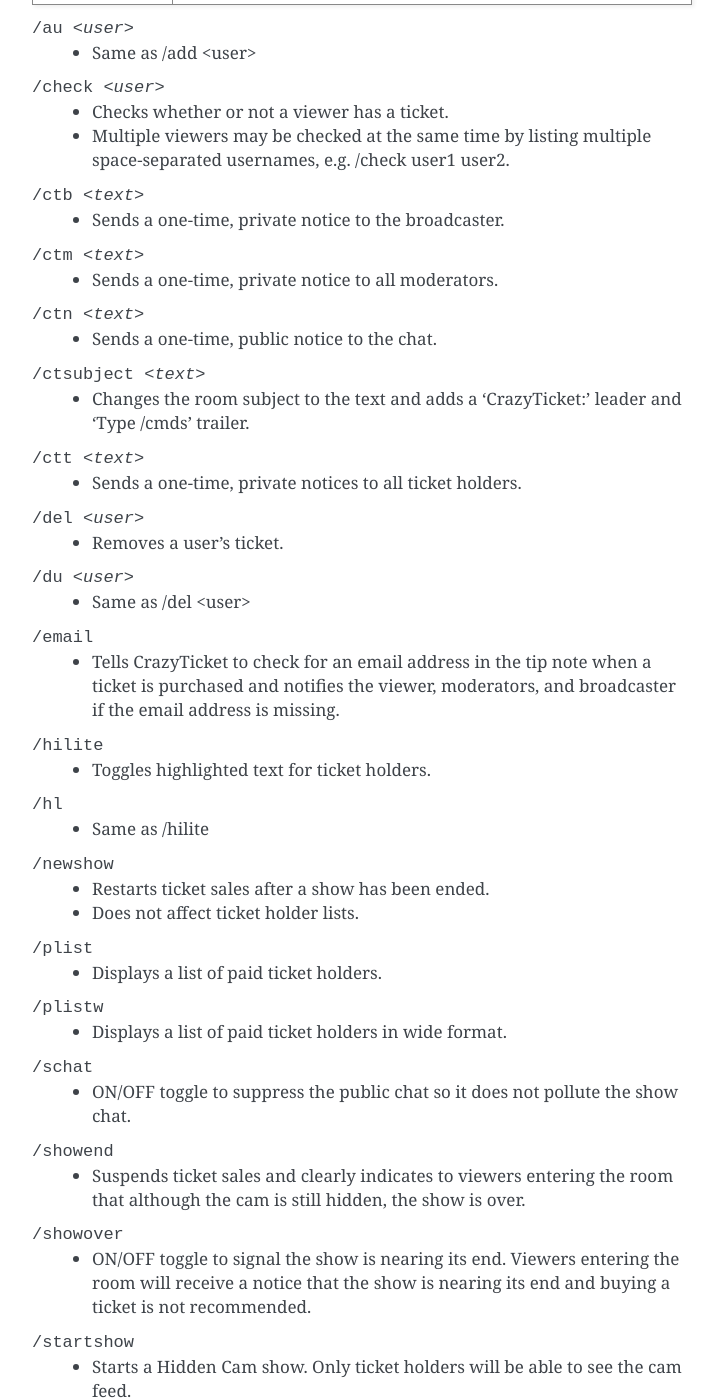
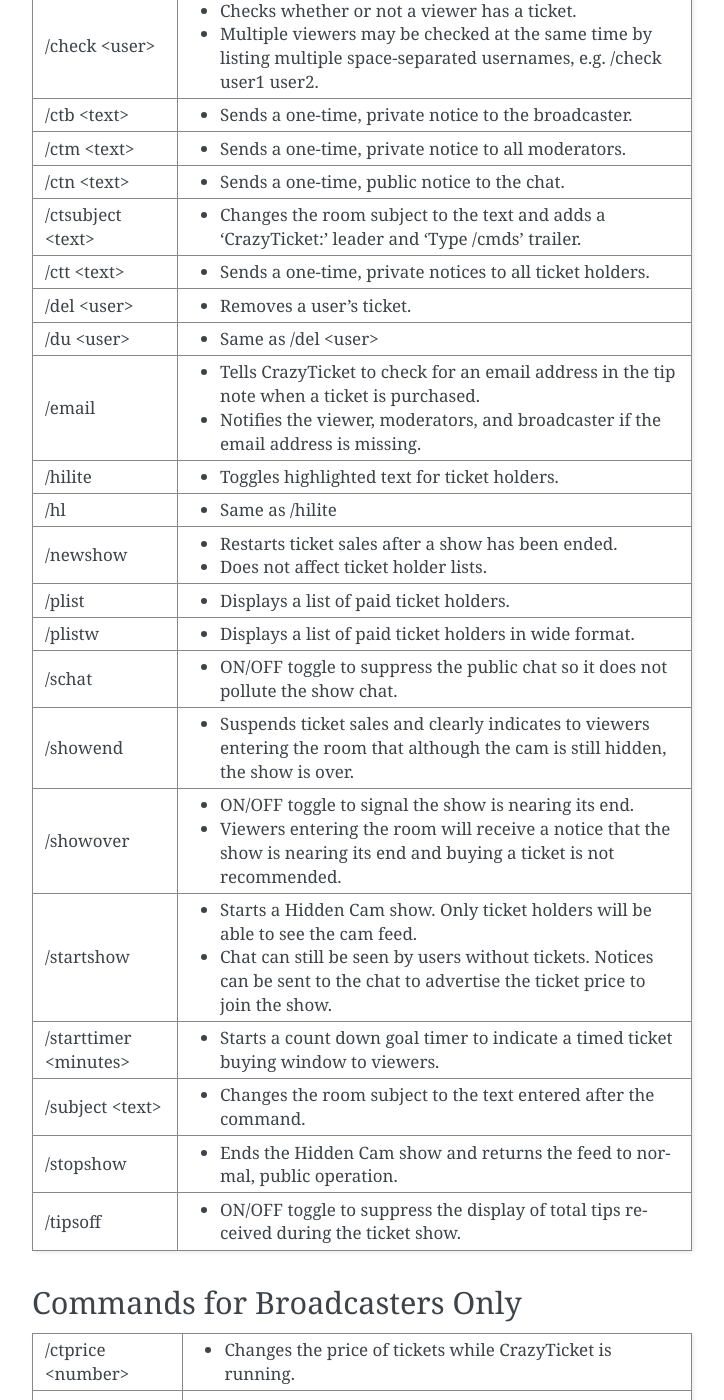
Before and after one commit to cbdocs/crazyticket-bot, a Sphinx documentation site: the page built from docs/source/commands.rst, in a window 1280 px wide and 1400 px high, scrolled down 999 px. Shown: the whole window, without its empty margins (388-1112 px from the left). Built offline with Sphinx 7.4.7, drawn with Linux system fonts in a browser that asks for light colours; some of the changed lines change nothing that is shown; some of the changed text lies outside the part shown.

Commit message:
Fixed table formatting

```diff
--- a/docs/source/commands.rst
+++ b/docs/source/commands.rst
@@ -12,20 +12,21 @@
 Commands for All Users
 ----------------------
 
-/cmds
-	* Displays a list of commands in the chat window.
-/pass
-	* Shows the user whether they have a pass or need to purchase one.
-/timeleft
-	* Displays the remaining time if a goal timer has been set.
-/showtime
-	* Displays the time elapsed since the Hidden Cam show started.
++-----------------------+---------------------------------------------------------------------------------------------------------------------------------------+
+| ``/cmds``		| * Displays a list of commands in the chat window.											|
++-----------------------+---------------------------------------------------------------------------------------------------------------------------------------+
+| ``/pass``		| * Shows the user whether they have a pass or need to purchase one.									|
++-----------------------+---------------------------------------------------------------------------------------------------------------------------------------+
+| ``/timeleft``		| * Displays the remaining time if a goal timer has been set.										|
++-----------------------+---------------------------------------------------------------------------------------------------------------------------------------+
+| ``/showtime``		| * Displays the time elapsed since the Hidden Cam show started.									|
++-----------------------+---------------------------------------------------------------------------------------------------------------------------------------+
 
 Commands for Broadcasters and Moderators
 ----------------------------------------
 
 +-----------------------+---------------------------------------------------------------------------------------------------------------------------------------+
-| </add <user>		| * Manually adds a ticket for the specified user. 											|
+| /add <user>		| * Manually adds a ticket for the specified user. 											|
 |			| * If no user is specified, adds a ticket for the moderator who issued the command. 							|
 |			| * Multiple users can be added by listing multiple space-separated usernames, e.g. /add user1 user2.					|
 |			| * Note: If the output from /tickets is saved, it can be pasted after the /add command to restore tickets to users who purchased them. |
@@ -33,85 +34,63 @@
 | /addtime <minutes>	| * Adds time to a running timer. A negative number will subtract time. 								|
 |			| * Subtracting more time than remains will stop the timer with 1 minute remaining. 							|
 +-----------------------+---------------------------------------------------------------------------------------------------------------------------------------+
-/au <user>
-	* Same as /add <user>
-
-/check <user>
-	* Checks whether or not a viewer has a ticket.
-	* Multiple viewers may be checked at the same time by listing multiple space-separated usernames, e.g. /check user1 user2.
-
-/ctb <text>
-	* Sends a one-time, private notice to the broadcaster.
-
-/ctm <text>
-	* Sends a one-time, private notice to all moderators.
-
-/ctn <text>
-        * Sends a one-time, public notice to the chat.
-
-/ctsubject <text>
-	* Changes the room subject to the text and adds a 'CrazyTicket:' leader and 'Type /cmds' trailer.
-
-/ctt <text>
-	* Sends a one-time, private notices to all ticket holders.
-
-/del <user>
-	* Removes a user's ticket.
-
-/du <user>
-	* Same as /del <user>
-
-/email
-	* Tells CrazyTicket to check for an email address in the tip note when a ticket is purchased and notifies the viewer, moderators, and broadcaster if the email address is missing.
-
-/hilite
-	* Toggles highlighted text for ticket holders.
-
-/hl
-	* Same as /hilite
-
-/newshow
-	* Restarts ticket sales after a show has been ended.
-	* Does not affect ticket holder lists.
-
-/plist
-	* Displays a list of paid ticket holders.
-
-/plistw
-	* Displays a list of paid ticket holders in wide format.
-
-/schat
-	* ON/OFF toggle to suppress the public chat so it does not pollute the show chat.
-
-/showend
-	* Suspends ticket sales and clearly indicates to viewers entering the room that although the cam is still hidden, the show is over.
-
-/showover
-	* ON/OFF toggle to signal the show is nearing its end. Viewers entering the room will receive a notice that the show is nearing its end and buying a ticket is not recommended.
-
-/startshow
-	* Starts a Hidden Cam show. Only ticket holders will be able to see the cam feed.
-	* Chat can still be seen by users without tickets. Notices can be sent to the public chat to advertise the ticket price to join the show.
-
-/starttimer <minutes>
-	* Starts a count down goal timer to indicate a timed ticket buying window to viewers.
-
-/subject <text>
-	* Changes the room subject to the text entered after the command.
-
-/stopshow
-	* Ends the Hidden Cam show and returns the feed to normal, public operation.
-
-/tipsoff
-	* ON/OFF toggle to suppress the display of total tips received during the ticket show.
+| /au <user>		| * Same as /add <user>															|
++-----------------------+---------------------------------------------------------------------------------------------------------------------------------------+
+| /check <user>		| * Checks whether or not a viewer has a ticket.											|
+|			| * Multiple viewers may be checked at the same time by listing multiple space-separated usernames, e.g. /check user1 user2.		|
++-----------------------+---------------------------------------------------------------------------------------------------------------------------------------+
+| /ctb <text>		| * Sends a one-time, private notice to the broadcaster. 										|
++-----------------------+---------------------------------------------------------------------------------------------------------------------------------------+
+| /ctm <text>		| * Sends a one-time, private notice to all moderators.											|
++-----------------------+---------------------------------------------------------------------------------------------------------------------------------------+
+| /ctn <text>		| * Sends a one-time, public notice to the chat.											|
++-----------------------+---------------------------------------------------------------------------------------------------------------------------------------+
+| /ctsubject <text>	| * Changes the room subject to the text and adds a 'CrazyTicket:' leader and 'Type /cmds' trailer.					|
++-----------------------+---------------------------------------------------------------------------------------------------------------------------------------+
+| /ctt <text>		| * Sends a one-time, private notices to all ticket holders.										|
++-----------------------+---------------------------------------------------------------------------------------------------------------------------------------+
+| /del <user>		| * Removes a user's ticket.														|
++-----------------------+---------------------------------------------------------------------------------------------------------------------------------------+
+| /du <user>		| * Same as /del <user>															|
++-----------------------+---------------------------------------------------------------------------------------------------------------------------------------+
+| /email		| * Tells CrazyTicket to check for an email address in the tip note when a ticket is purchased.						|
+|			| * Notifies the viewer, moderators, and broadcaster if the email address is missing.							|
++-----------------------+---------------------------------------------------------------------------------------------------------------------------------------+
+| /hilite		| * Toggles highlighted text for ticket holders.											|
++-----------------------+---------------------------------------------------------------------------------------------------------------------------------------+
+| /hl			| * Same as /hilite															|
++-----------------------+---------------------------------------------------------------------------------------------------------------------------------------+
+| /newshow		| * Restarts ticket sales after a show has been ended.											|
+|			| * Does not affect ticket holder lists.												|
++-----------------------+---------------------------------------------------------------------------------------------------------------------------------------+
+| /plist		| * Displays a list of paid ticket holders.												|
++-----------------------+---------------------------------------------------------------------------------------------------------------------------------------+
+| /plistw		| * Displays a list of paid ticket holders in wide format.										|
++-----------------------+---------------------------------------------------------------------------------------------------------------------------------------+
+| /schat		| * ON/OFF toggle to suppress the public chat so it does not pollute the show chat.							|
++-----------------------+---------------------------------------------------------------------------------------------------------------------------------------+
+| /showend		| * Suspends ticket sales and clearly indicates to viewers entering the room that although the cam is still hidden, the show is over.	|
++-----------------------+---------------------------------------------------------------------------------------------------------------------------------------+
+| /showover		| * ON/OFF toggle to signal the show is nearing its end.										|
+|			| * Viewers entering the room will receive a notice that the show is nearing its end and buying a ticket is not recommended.		|
++-----------------------+---------------------------------------------------------------------------------------------------------------------------------------+
+| /startshow		| * Starts a Hidden Cam show. Only ticket holders will be able to see the cam feed.							|
+|			| * Chat can still be seen by users without tickets. Notices can be sent to the chat to advertise the ticket price to join the show.	|
++-----------------------+---------------------------------------------------------------------------------------------------------------------------------------+
+| /starttimer <minutes>	| * Starts a count down goal timer to indicate a timed ticket buying window to viewers.							|
++-----------------------+---------------------------------------------------------------------------------------------------------------------------------------+
+| /subject <text>	| * Changes the room subject to the text entered after the command.									|
++-----------------------+---------------------------------------------------------------------------------------------------------------------------------------+
+| /stopshow		| * Ends the Hidden Cam show and returns the feed to normal, public operation.								|
++-----------------------+---------------------------------------------------------------------------------------------------------------------------------------+
+| /tipsoff		| * ON/OFF toggle to suppress the display of total tips received during the ticket show.						|
++-----------------------+---------------------------------------------------------------------------------------------------------------------------------------+
 
 Commands for Broadcasters Only
 ------------------------------
 
-The following commands can only be used by the broadcaster.
-
-/ctprice <number>
-	* Changes the price of tickets while CrazyTicket is running.
-
-/ctreset
-	* Clears all ticket holder lists and prepares CrazyTicket to begin sales for a new show.
++-----------------------+---------------------------------------------------------------------------------------------------------------------------------------+
+| /ctprice <number>	| * Changes the price of tickets while CrazyTicket is running.										|
++-----------------------+---------------------------------------------------------------------------------------------------------------------------------------+
+| /ctreset		| * Clears all ticket holder lists and prepares CrazyTicket to begin sales for a new show.						|
++-----------------------+---------------------------------------------------------------------------------------------------------------------------------------+
```
